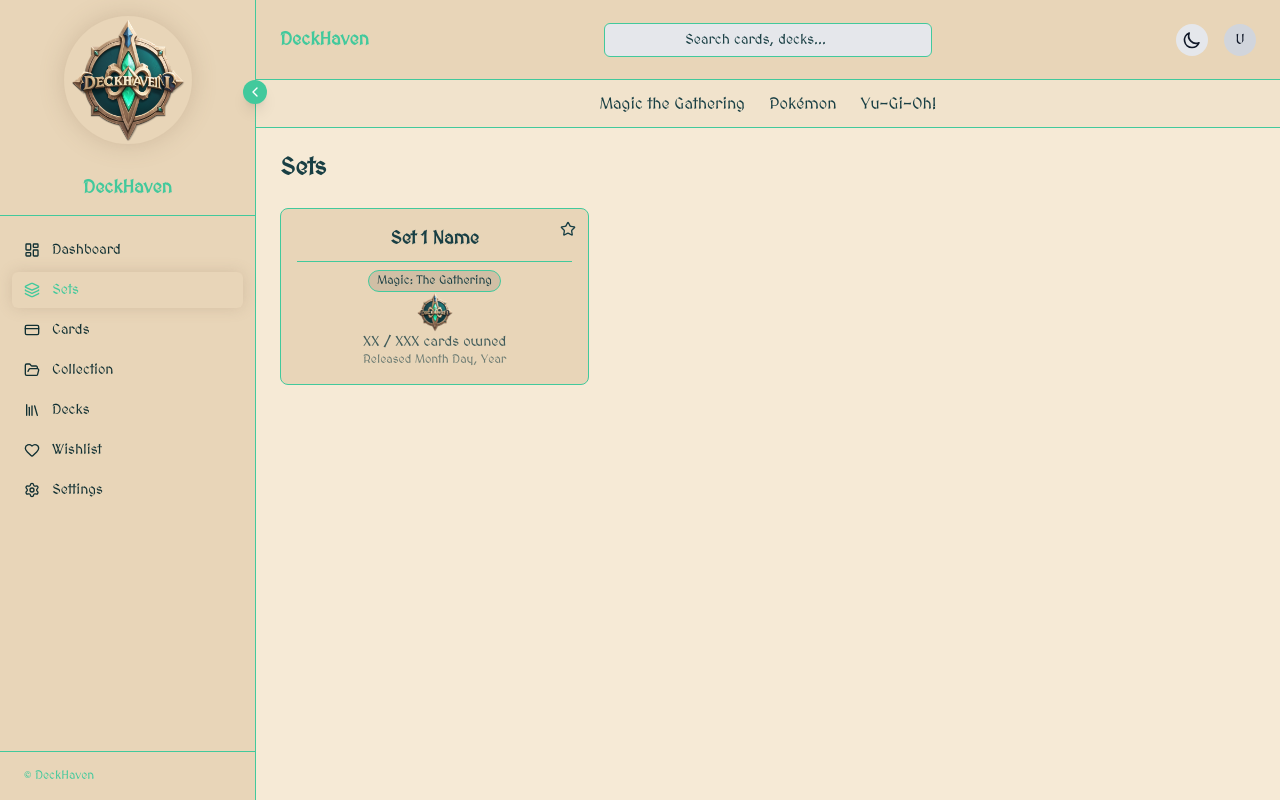
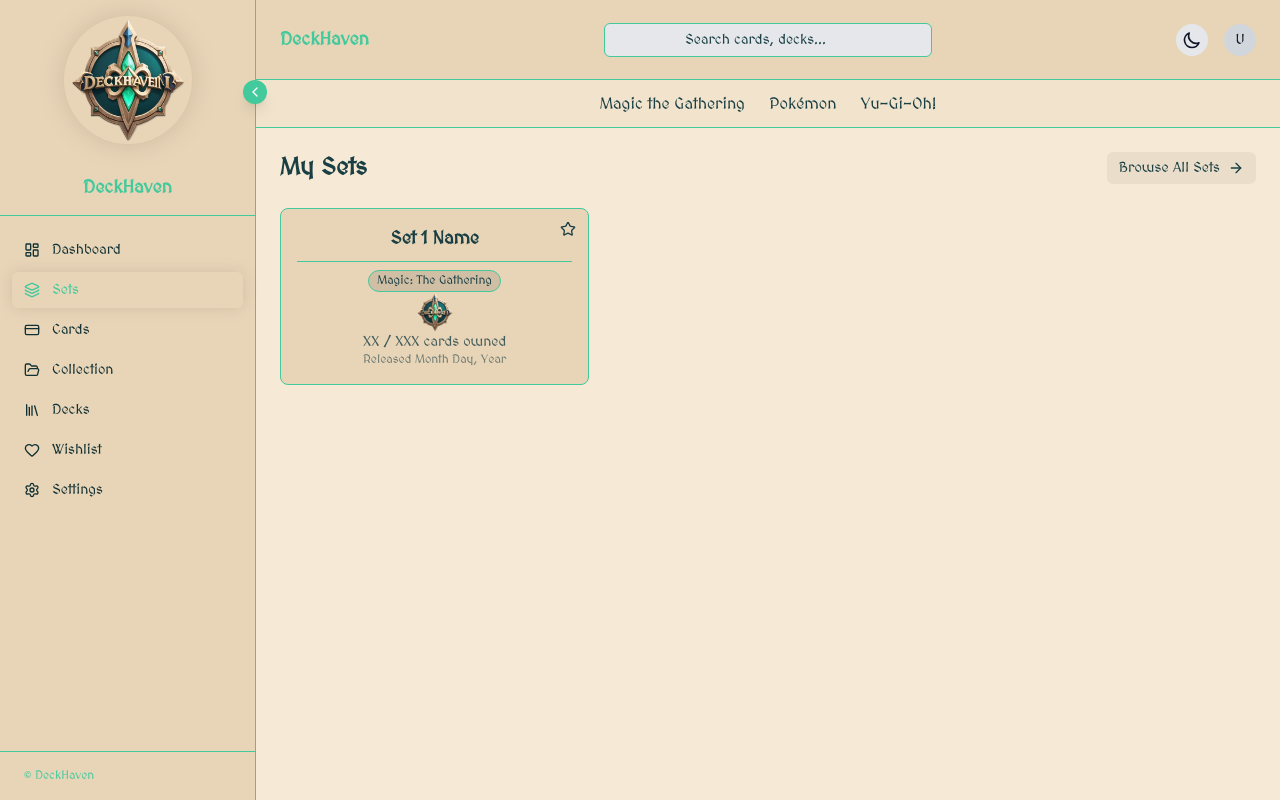
Before and after one commit to Christopher-Holland/DeckHaven, a Next.js app: page /sets in a window 1280 px wide. Built offline with nearby package versions, Linux system fonts and the light colour scheme.

Commit message:
Added Browse all sets button

```diff
--- a/app/sets/page.tsx
+++ b/app/sets/page.tsx
@@ -2,7 +2,7 @@
 
 import { useState } from "react";
 import Link from "next/link";
-import { StarIcon } from "lucide-react";
+import { ArrowRightIcon, StarIcon } from "lucide-react";
 
 export default function Sets() {
     const [isFavorited, setIsFavorited] = useState(false);
@@ -17,8 +17,35 @@ export default function Sets() {
             "
         >
             {/* Page Header */}
-            <section className="mb-6">
-                <h2 className="text-2xl font-semibold">Sets</h2>
+            <section className="mb-6 flex justify-between items-center">
+                <h2 className="text-2xl font-semibold">My Sets</h2>
+                <button
+                    className="
+                        group
+                        text-sm font-medium
+                        flex items-center gap-2
+                        px-3 py-1.5
+                        rounded-md
+                        text-[#193f44] dark:text-[#e8d5b8]
+                        bg-black/5 dark:bg-white/5
+                        hover:bg-black/10 dark:hover:bg-white/10
+                        transition-all duration-200 ease-out
+                        hover:translate-x-0.5
+                        focus:outline-none
+                        focus:ring-2 focus:ring-[#42c99c]
+                        dark:focus:ring-[#82664e]
+                        cursor-pointer
+                    "
+                >
+                    Browse All Sets
+                    <ArrowRightIcon
+                        className="
+                            w-4 h-4
+                            transition-transform duration-200
+                            group-hover:translate-x-1
+                            "
+                    />
+                </button>
             </section>
 
             {/* Content Grid */}
```
